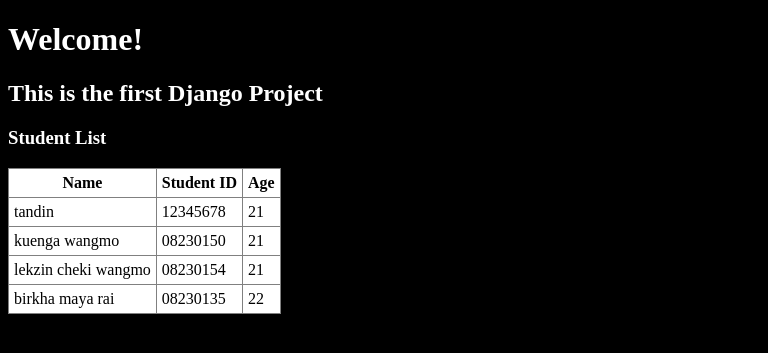
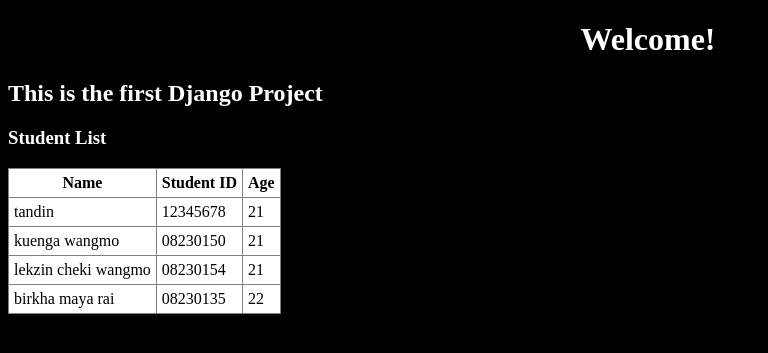
Before and after one commit to bapubapchu/Firstdjango, a Django app: page / in a window 1280 px wide. Shown: the top 353 px of the page, without its empty margins (0-768 px from the left). Run offline with Django 5.2, Linux system fonts and the light colour scheme; data comes from the database, SQL or seed files in the repository.

Commit message:
satic file

```diff
--- /dev/null
+++ b/myFirstProejct/myAPP/static/styles/styles.css
@@ -0,0 +1,8 @@
+body{
+    width:100%;
+}
+
+
+h1{
+    text-align: center;
+}
--- a/myFirstProejct/myAPP/templates/index.html
+++ b/myFirstProejct/myAPP/templates/index.html
@@ -1,7 +1,10 @@
+{% load static %} <!-- Load static files (CSS, JavaScript, Images) in Django template -->
 <!DOCTYPE html>
 <html>
    <head>
        <title>First Django App</title>
+
+       <link rel="stylesheet"  href="{% static 'styles/styles.css' %}"> <!-- Link to the CSS file located in the static directory -->
    </head>
    <body style="background-color: black; color: white;">
        <h1>Welcome!</h1>
--- a/myFirstProejct/myFirstProejct/settings.py
+++ b/myFirstProejct/myFirstProejct/settings.py
@@ -11,6 +11,7 @@ https://docs.djangoproject.com/en/5.2/ref/settings/
 """
 
 from pathlib import Path
+import os
 
 # Build paths inside the project like this: BASE_DIR / 'subdir'.
 BASE_DIR = Path(__file__).resolve().parent.parent
@@ -116,6 +117,10 @@ USE_TZ = True
 # https://docs.djangoproject.com/en/5.2/howto/static-files/
 
 STATIC_URL = 'static/'
+STATICFILES_DIRS = (
+    os.path.join(BASE_DIR, 'static'),
+)
+
 
 # Default primary key field type
 # https://docs.djangoproject.com/en/5.2/ref/settings/#default-auto-field
```
